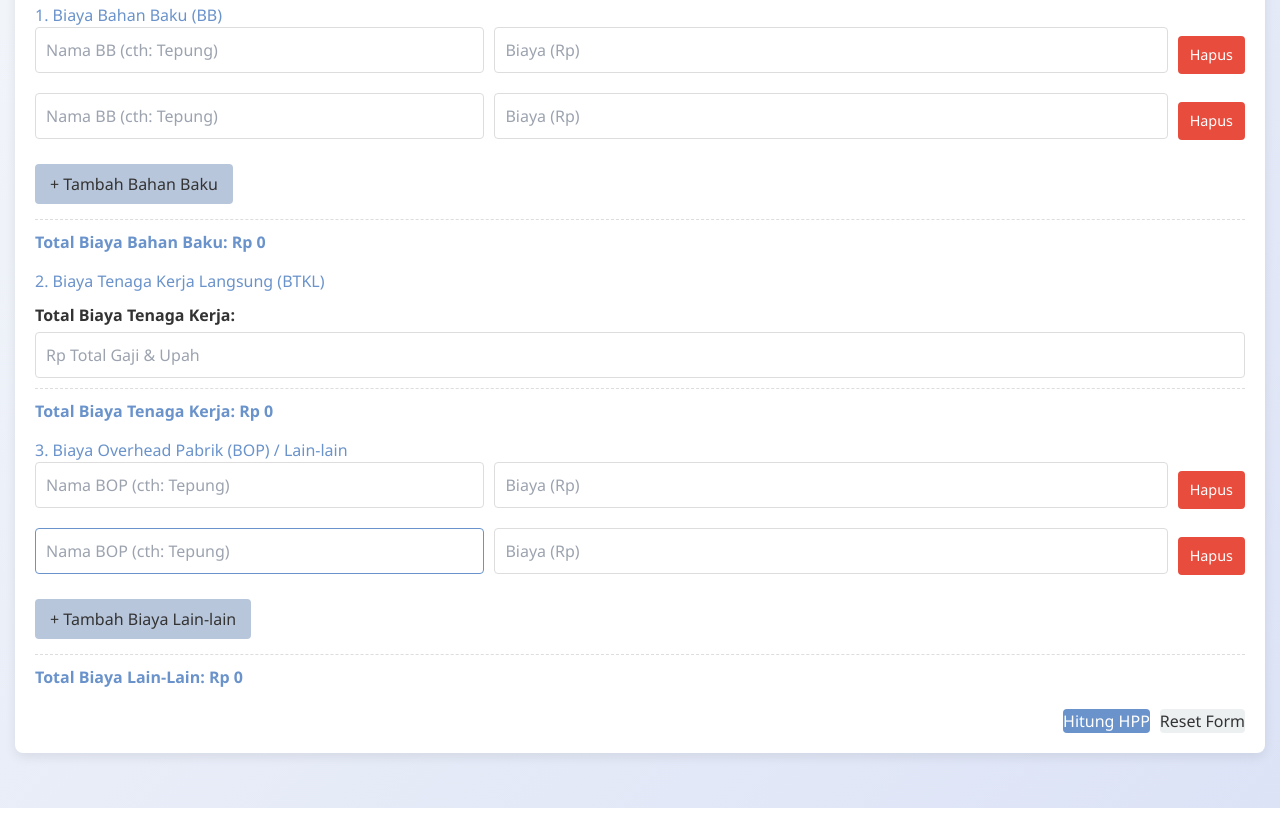
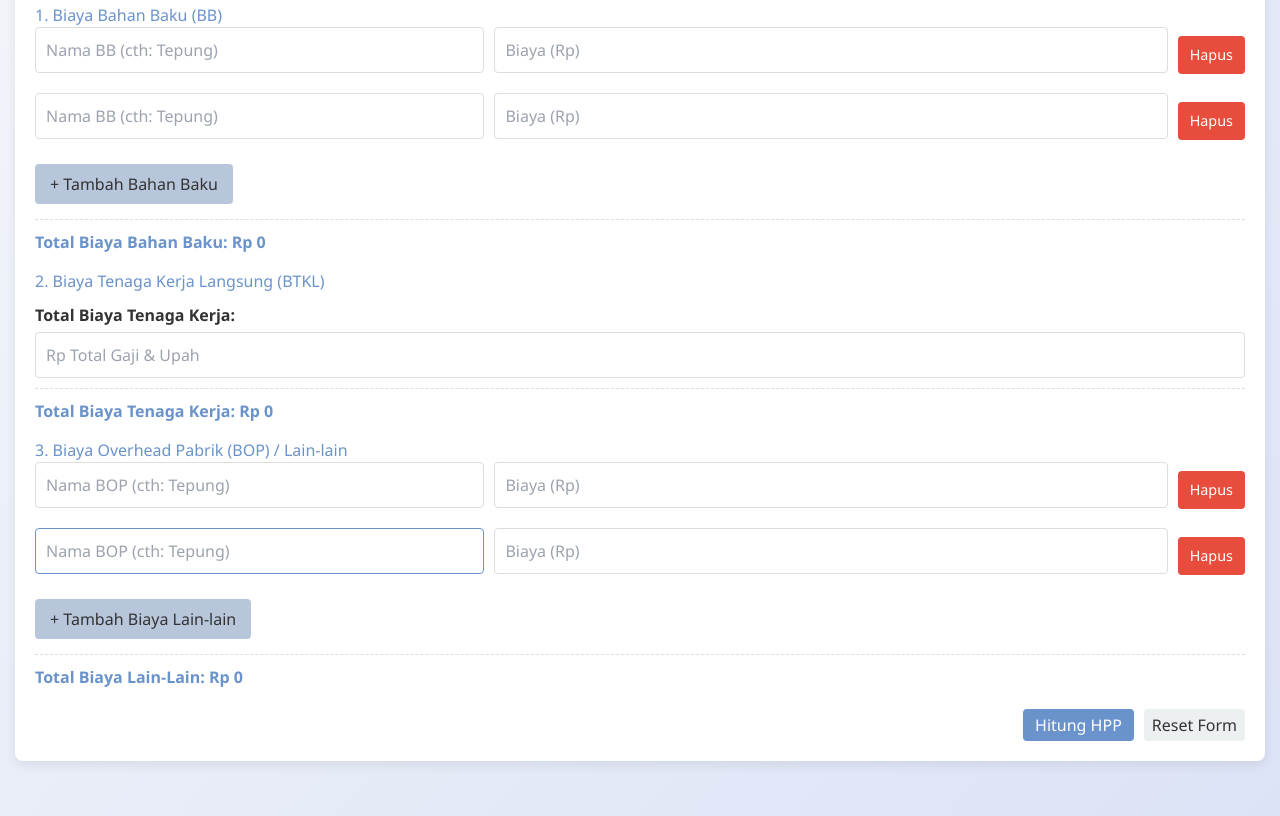
Before and after one commit to JaxzyV/HppyClac, a plain HTML site: page index.html in a window 1280 px wide. Shown: the part 466-1282 px from the top of the page. Drawn offline with nearby package versions, Linux system fonts and the light colour scheme.

Commit message:
Fix title spelling and update button styles

```diff
--- a/index.html
+++ b/index.html
@@ -15,7 +15,7 @@
     <head>
     <meta charset="UTF-8">
     <meta name="viewport" content="width=device-width, initial-scale=1.0">
-    <title>HppyClac Navigasi</title>
+    <title>HPPyClac Navigasi</title>
     <script src="https://cdn.tailwindcss.com"></script>
     <style>
         /* Custom Tailwind Configuration for HppyClac Theme */
@@ -219,8 +219,8 @@
           </p>
 
           <div class="form-actions">
-            <button type="submit" class="btn-hitung">Hitung HPP</button>
-            <button type="button" class="btn-reset" onclick="resetForm()">
+            <button type="submit" class="btn-hitung px-3 py-1">Hitung HPP</button>
+            <button type="button" class="btn-reset px-2 py-1" onclick="resetForm()">
               Reset Form
             </button>
           </div>
```
